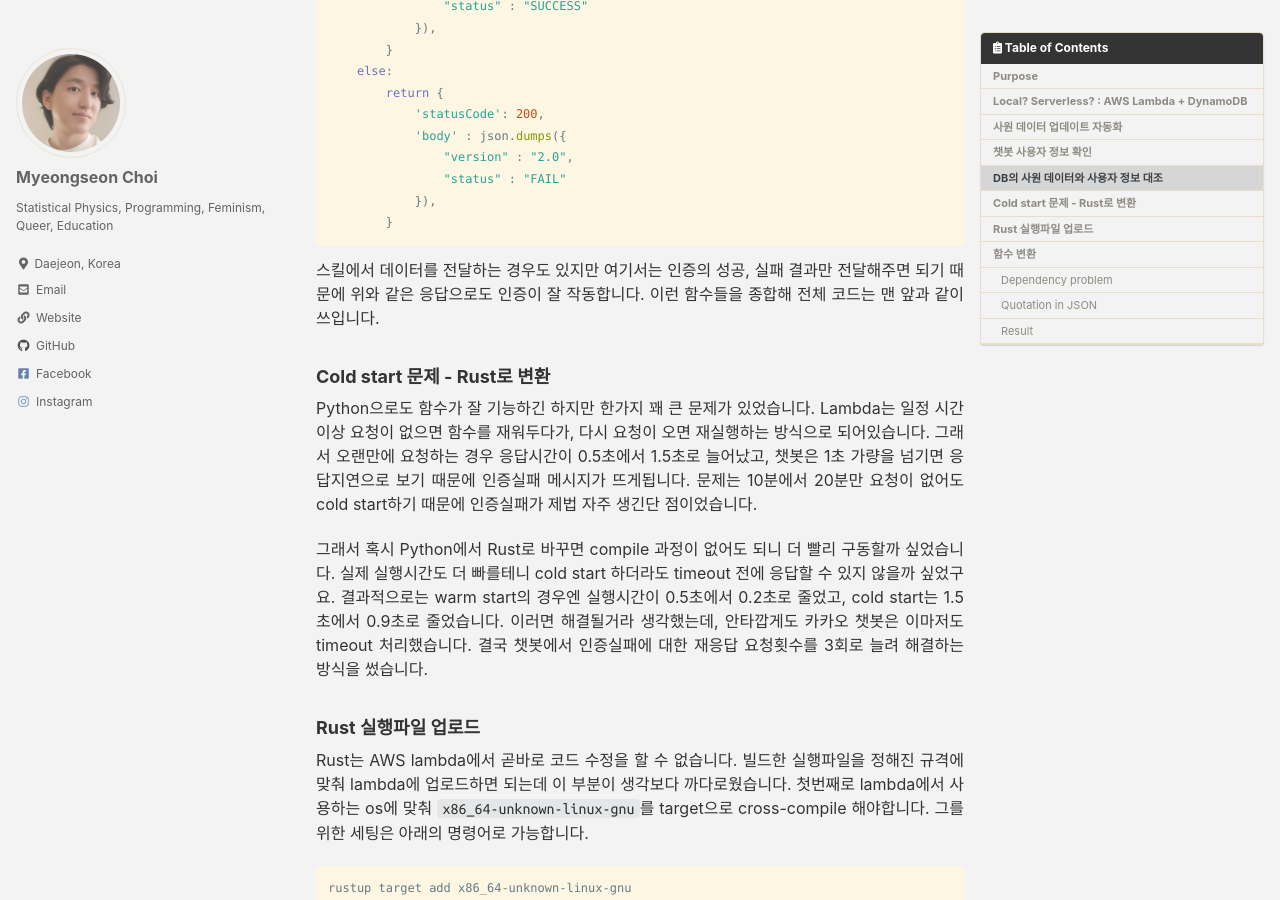
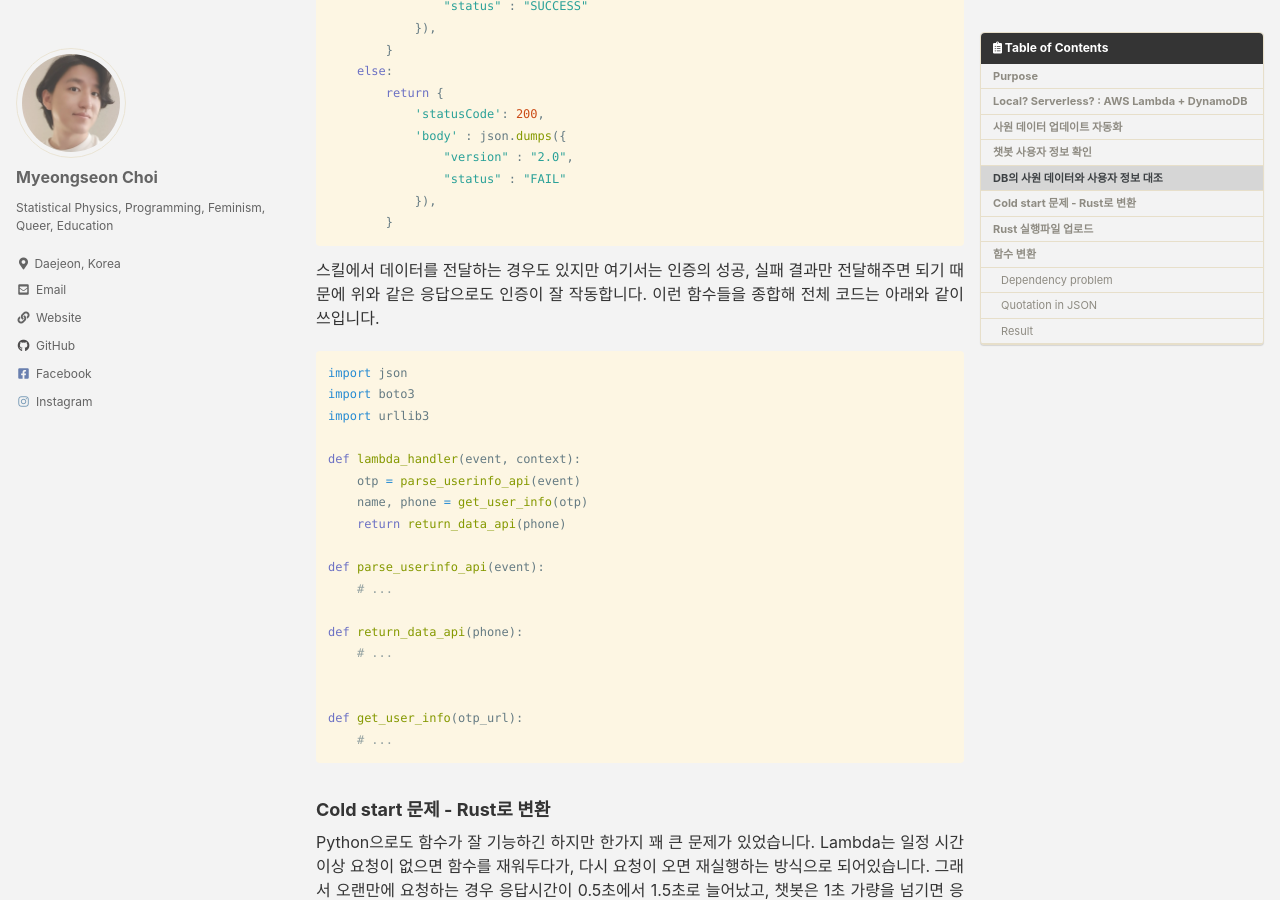
Before and after one commit to key262yek/key262yek.github.io, a Jekyll site: the page built from _posts/2022-04-26-Kakao_chatbot_skill_server_aws_lambda_rust.md, in a window 1280 px wide and 900 px high, scrolled down 4642 px. Built offline with Jekyll 4.4.1, drawn with Linux system fonts in a browser that asks for light colours; cached includes are drawn as plain includes; nearby versions of some CDN libraries.

Commit message:
Update 2022-04-26-Kakao_chatbot_skill_server_aws_lambda_rust.md

````diff
--- a/_posts/2022-04-26-Kakao_chatbot_skill_server_aws_lambda_rust.md
+++ b/_posts/2022-04-26-Kakao_chatbot_skill_server_aws_lambda_rust.md
@@ -212,8 +212,27 @@ def return_data_api(phone):
         }
 ```
 스킬에서 데이터를 전달하는 경우도 있지만 여기서는 인증의 성공, 실패 결과만 전달해주면 되기 때문에 위와 같은 응답으로도 인증이 잘 작동합니다.
-이런 함수들을 종합해 전체 코드는 맨 앞과 같이 쓰입니다.
+이런 함수들을 종합해 전체 코드는 아래와 같이 쓰입니다.
+```python
+import json
+import boto3
+import urllib3
 
+def lambda_handler(event, context):
+    otp = parse_userinfo_api(event)
+    name, phone = get_user_info(otp)
+    return return_data_api(phone)
+
+def parse_userinfo_api(event):
+    # ...
+
+def return_data_api(phone):
+    # ...
+
+
+def get_user_info(otp_url):
+    # ...
+```
 
 ### Cold start 문제 - Rust로 변환
 Python으로도 함수가 잘 기능하긴 하지만 한가지 꽤 큰 문제가 있었습니다.
````
